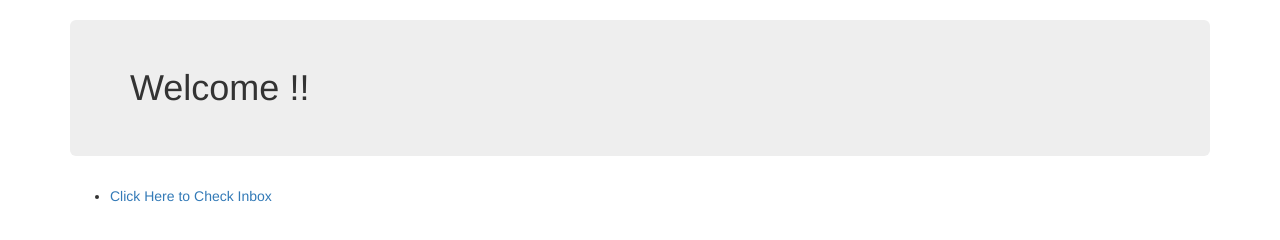
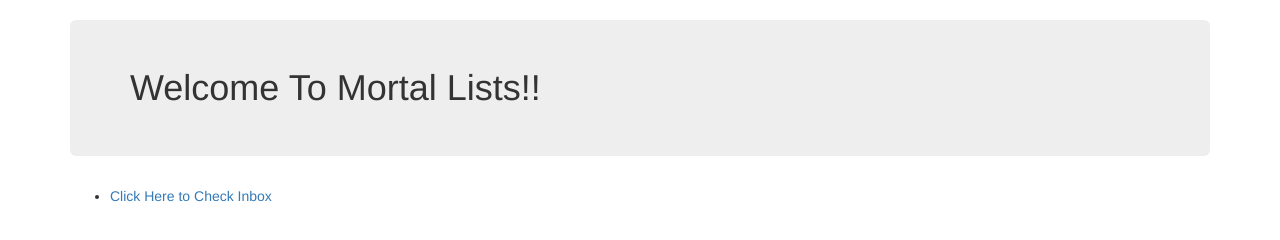
Before and after one commit to saikota/TodoAngular, a website: page public/index.html in a window 1280 px wide. Drawn offline with nearby package versions, Linux system fonts and the light colour scheme.

Commit message:
Updated Welcome Message

```diff
--- a/public/index.html
+++ b/public/index.html
@@ -6,7 +6,7 @@
 </head>
 <body>
 <div class="container">
-<h1 class="jumbotron"> Welcome !!
+<h1 class="jumbotron"> Welcome To Mortal Lists!!
 
 </h1>
 
```
